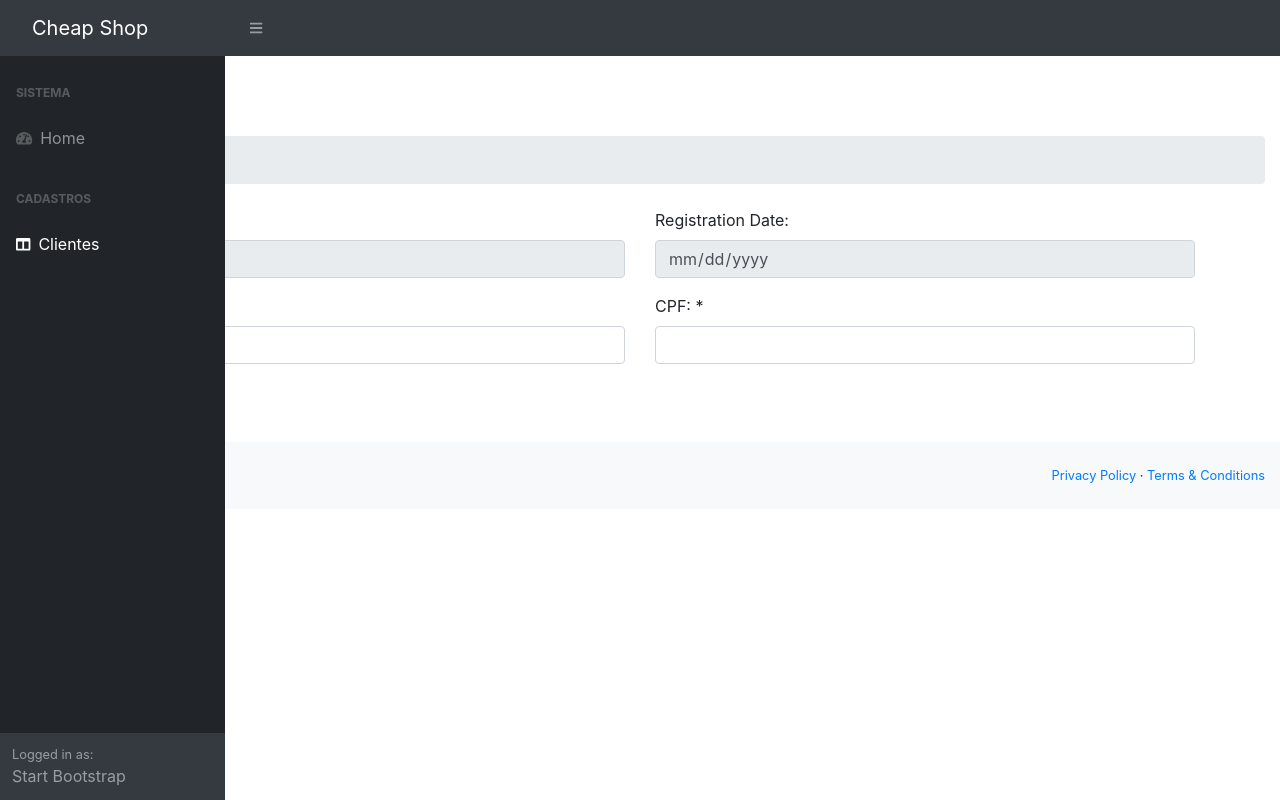
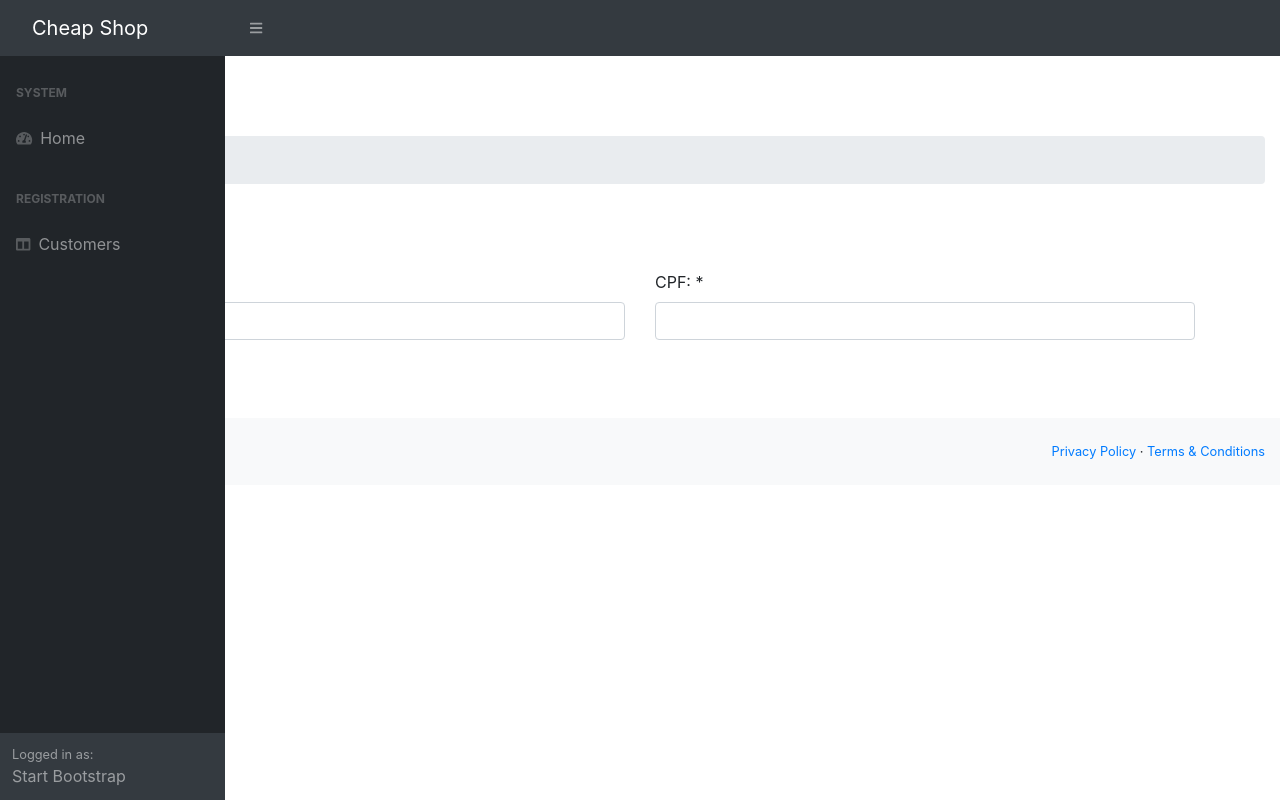
Before and after one commit to iaagofelipe/cheap-shop-view, an Angular app: page /customers-form in a window 1280 px wide. Built offline with nearby package versions, Linux system fonts and the light colour scheme.

Commit message:
Concluido cadastro e listagem

```diff
--- /dev/null
+++ b/src/app/customers.service.ts
@@ -0,0 +1,25 @@
+import { Injectable } from '@angular/core';
+import { HttpClient } from  '@angular/common/http'
+
+import {Customer} from "./customers/customer";
+import {Observable} from "rxjs";
+
+
+@Injectable({
+  providedIn: 'root'
+})
+export class CustomersService {
+
+  constructor(private http: HttpClient) {
+  }
+
+  save(customer: Customer): Observable<Customer> {
+    return this.http.post<Customer>('http://localhost:8080/api/customers', customer);
+  }
+
+  getCustomer(): Observable<Customer[]> {
+    return this.http.get<Customer[]>('http://localhost:8080/api/customers');
+  }
+
+
+}
--- a/src/app/customers/customers-form/customers-form.component.html
+++ b/src/app/customers/customers-form/customers-form.component.html
@@ -1,10 +1,29 @@
 <h1 class="mt-4">Customers</h1>
 <ol class="breadcrumb mb-4">
-  <li class="breadcrumb-item active">Cadastro</li>
+  <li class="breadcrumb-item active">Sign up</li>
 </ol>
+<div class="row">
+  <div class="col-md-2">
+    <button class="btn btn-primary" [routerLink]="['/customers-list']">
+      <i class="fa fa-arrow-left"></i> Back
+    </button>
+  </div>
+</div>
+<br />
 <div class="container">
   <form #customerForm="ngForm" (ngSubmit)="onSubmit()">
     <div class="row">
+     <div class="col-md-12">
+       <div class="alert alert-success" role="alert" *ngIf="success">
+         Sucesso!
+        </div>
+       <div class="alert alert-danger" role="alert" *ngFor="let error of errors">
+         {{ error }}
+       </div>
+     </div>
+    </div>
+
+    <div class="row" *ngIf="customer.id">
       <div class="col-md-6">
         <div class="form-group">
           <label>ID:</label>
@@ -15,7 +34,7 @@
       <div class="col-md-6">
         <div class="form-group">
           <label>Registration Date:</label>
-          <input type="date" class="form-control" name="dateRegistration"
+          <input type="text" class="form-control" name="dateRegistration"
                  [ngModel]="customer.dateRegistration" disabled/>
         </div>
       </div>
@@ -38,7 +57,7 @@
       <div class="row">
         <div class="col-md-2">
           <button type="submit" class="btn btn-success">
-            <i class="fa fa-save"></i> Salvar
+            <i class="fa fa-save"></i> Save
           </button>
         </div>
       </div>
--- a/src/app/customers/customers-form/customers-form.component.ts
+++ b/src/app/customers/customers-form/customers-form.component.ts
@@ -1,5 +1,7 @@
 import { Component, OnInit } from '@angular/core';
 import {Customer} from "../customer";
+import { CustomersService } from '../../customers.service'
+
 
 @Component({
   selector: 'app-customers-form',
@@ -9,8 +11,10 @@ import {Customer} from "../customer";
 export class CustomersFormComponent implements OnInit {
 
   customer: Customer;
+  success: boolean = false;
+  errors: String[];
 
-  constructor() {
+  constructor( private service : CustomersService) {
     this.customer = new Customer();
   }
 
@@ -19,6 +23,14 @@ export class CustomersFormComponent implements OnInit {
 
 
   onSubmit() {
-    console.log(this.customer)
+    this.service.save(this.customer).subscribe(response => {
+      this.success = true;
+      this.errors = null;
+      console.log(response)
+      this.customer = response;
+    } , errorResponse => {
+      this.success = false;
+      this.errors = errorResponse.error.errors;
+    })
   }
 }
--- /dev/null
+++ b/src/app/customers/customers-list/customers-list.component.html
@@ -0,0 +1,39 @@
+<h1 class="mt-4">Customers</h1>
+<ol class="breadcrumb mb-4">
+  <li class="breadcrumb-item active">Query</li>
+</ol>
+
+  <div class="row">
+    <div class="col-md-2">
+      <button class="btn btn-success" [routerLink]="['/customers-form']" >
+        <i class="fa fa-plus"></i> New
+      </button>
+    </div>
+  </div>
+  <br />
+<div class="container">
+  <div class="row">
+    <div class="col-md-12">
+      <table class="table table-condensed table-hover">
+        <thead>
+        <tr>
+          <th>ID</th>
+          <th>Name</th>
+          <th>CPF</th>
+          <th>Registration Date</th>
+          <th></th>
+        </tr>
+        </thead>
+        <tbody>
+          <tr *ngFor="let customer of customers">
+            <td> {{ customer.id }} </td>
+            <td> {{ customer.name }} </td>
+            <td> {{ customer.cpf }} </td>
+            <td> {{ customer.dateRegistration }} </td>
+            <td> </td>
+          </tr>
+        </tbody>
+      </table>
+    </div>
+  </div>
+</div>
--- /dev/null
+++ b/src/app/customers/customers-list/customers-list.component.ts
@@ -0,0 +1,24 @@
+import { Component, OnInit } from '@angular/core';
+import {Router} from '@angular/router'
+
+import {Customer} from "../customer";
+import {CustomersService} from "../../customers.service";
+
+@Component({
+  selector: 'app-customers-list',
+  templateUrl: './customers-list.component.html',
+  styleUrls: ['./customers-list.component.css']
+})
+export class CustomersListComponent implements OnInit {
+
+  customers: Customer[] = [];
+
+  constructor(private service : CustomersService,
+              private router: Router) {}
+
+  ngOnInit(): void {
+    this.service.getCustomer().subscribe(response =>{
+      this.customers = response;
+    });
+  }
+}
--- a/src/app/customers/customers-routing.module.ts
+++ b/src/app/customers/customers-routing.module.ts
@@ -1,10 +1,12 @@
 import {NgModule} from '@angular/core';
 import {Routes, RouterModule} from '@angular/router';
 import {CustomersFormComponent} from './customers-form/customers-form.component'
+import {CustomersListComponent} from "./customers-list/customers-list.component";
 
 
 const routes: Routes = [
-  {path: 'customers-form', component: CustomersFormComponent}
+  {path: 'customers-form', component: CustomersFormComponent},
+  {path: 'customers-list', component: CustomersListComponent}
 ];
 
 @NgModule({
--- a/src/app/template/sidebar/sidebar.component.html
+++ b/src/app/template/sidebar/sidebar.component.html
@@ -2,17 +2,17 @@
   <nav class="sb-sidenav accordion sb-sidenav-dark" id="sidenavAccordion">
     <div class="sb-sidenav-menu">
       <div class="nav">
-        <div class="sb-sidenav-menu-heading">Sistema</div>
+        <div class="sb-sidenav-menu-heading">System</div>
         <a class="nav-link"
            [routerLink]="['/home']">
           <div class="sb-nav-link-icon"><i class="fas fa-tachometer-alt"></i></div>
           Home
         </a>
-        <div class="sb-sidenav-menu-heading">Cadastros</div>
+        <div class="sb-sidenav-menu-heading">Registration</div>
         <a class="nav-link collapsed"
-           [routerLink]="['/customers-form']">
+           [routerLink]="['/customers-list']">
           <div class="sb-nav-link-icon"><i class="fas fa-columns"></i></div>
-          Clientes
+          Customers
         </a>
       </div>
     </div>
```
Also changed, not shown: src/app/app.module.ts (+8 -2 lines), src/app/customers/customers.module.ts (+7 -2 lines), src/app/customers/customers-list/customers-list.component.css (added), 1 other file (tests, documents, lock files or other folders).
